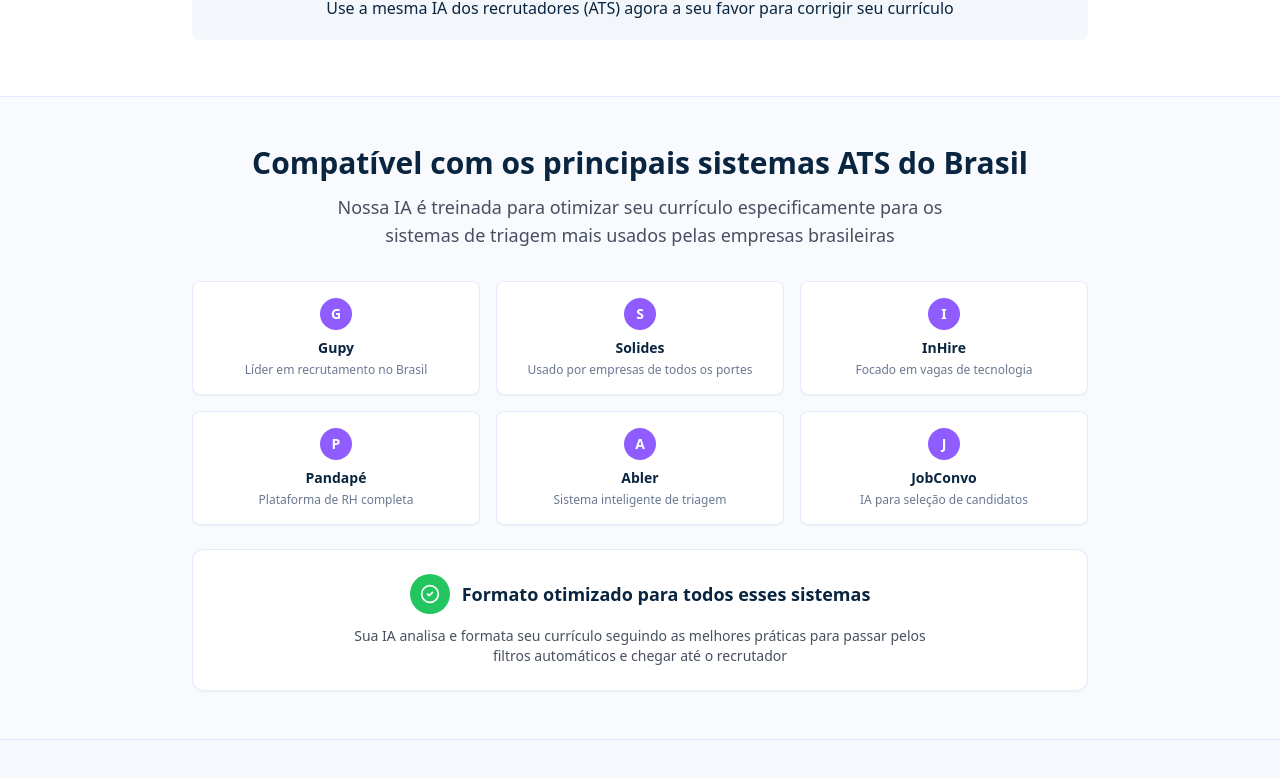
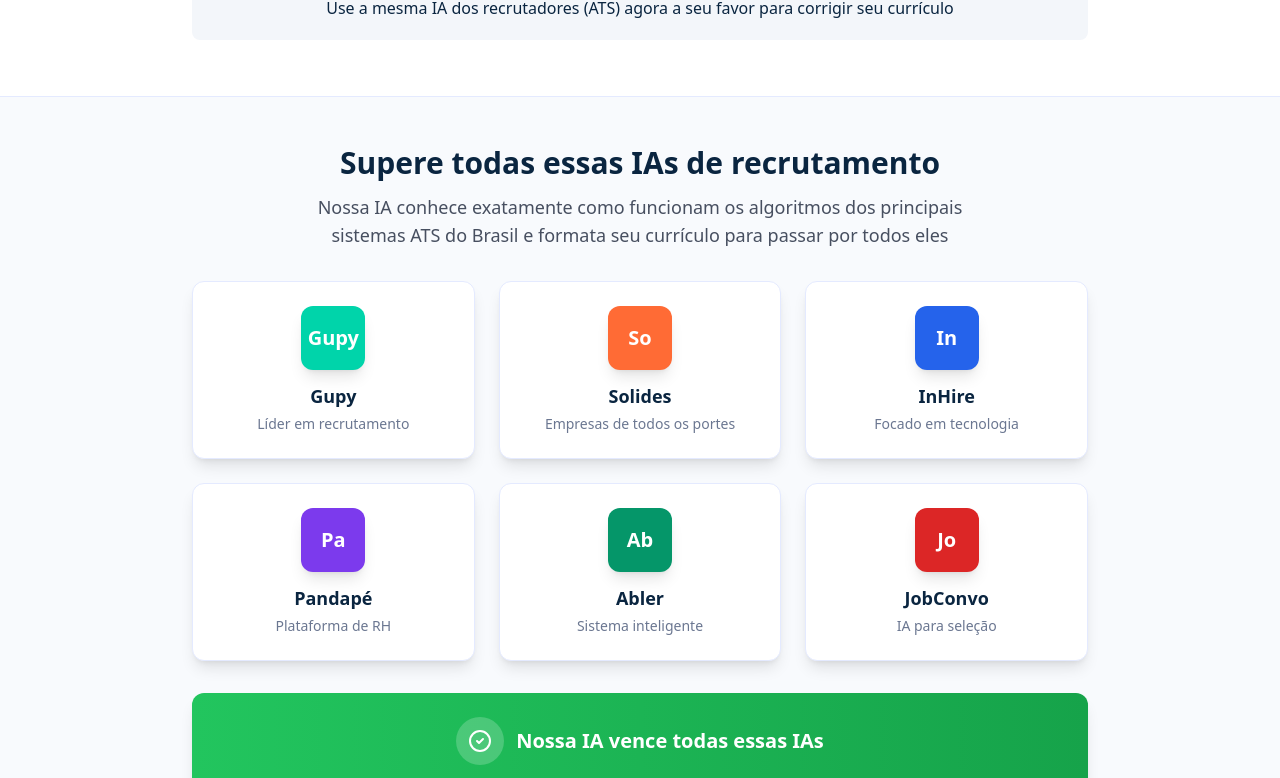
Before and after one commit to sellarim/resume-boost-landing-page, a React (Vite) app: page / in a window 1280 px wide. Shown: the part 930-1708 px from the top of the page. Built offline with nearby package versions, Linux system fonts and the light colour scheme.

Commit message:
Add ATS logos and title
Updated the "ATS Suportados" section in `src/pages/Index.tsx` to include logos for each ATS (Gupy, Solides, InHire, Pandapé, Abler, JobConvo) and changed the section title to "Supere todas essas IAs".

```diff
--- a/src/pages/Index.tsx
+++ b/src/pages/Index.tsx
@@ -125,44 +125,46 @@ const Index = () => {
       <section className="w-full bg-[#f8fafd] py-12 px-4 border-b border-[#e4eaff]">
         <div className="max-w-4xl mx-auto text-center">
           <h2 className="text-2xl md:text-3xl font-bold text-[#0a2540] mb-3">
-            Compatível com os principais sistemas ATS do Brasil
+            Supere todas essas IAs de recrutamento
           </h2>
           <p className="text-lg text-[#474f60] mb-8 max-w-2xl mx-auto">
-            Nossa IA é treinada para otimizar seu currículo especificamente para os sistemas de triagem mais usados pelas empresas brasileiras
+            Nossa IA conhece exatamente como funcionam os algoritmos dos principais sistemas ATS do Brasil e formata seu currículo para passar por todos eles
           </p>
 
-          <div className="grid grid-cols-2 md:grid-cols-3 gap-4 mb-6">
+          <div className="grid grid-cols-2 md:grid-cols-3 gap-6 mb-8">
             {[
-              { name: "Gupy", desc: "Líder em recrutamento no Brasil" },
-              { name: "Solides", desc: "Usado por empresas de todos os portes" },
-              { name: "InHire", desc: "Focado em vagas de tecnologia" },
-              { name: "Pandapé", desc: "Plataforma de RH completa" },
-              { name: "Abler", desc: "Sistema inteligente de triagem" },
-              { name: "JobConvo", desc: "IA para seleção de candidatos" }
+              { name: "Gupy", desc: "Líder em recrutamento", bg: "bg-[#00d4aa]", text: "text-white" },
+              { name: "Solides", desc: "Empresas de todos os portes", bg: "bg-[#ff6b35]", text: "text-white" },
+              { name: "InHire", desc: "Focado em tecnologia", bg: "bg-[#2563eb]", text: "text-white" },
+              { name: "Pandapé", desc: "Plataforma de RH", bg: "bg-[#7c3aed]", text: "text-white" },
+              { name: "Abler", desc: "Sistema inteligente", bg: "bg-[#059669]", text: "text-white" },
+              { name: "JobConvo", desc: "IA para seleção", bg: "bg-[#dc2626]", text: "text-white" }
             ].map((ats, index) => (
-              <div key={index} className="bg-white rounded-lg p-4 shadow-sm border border-[#e4eaff] hover:shadow-md transition-shadow">
-                <div className="flex items-center justify-center mb-2">
-                  <div className="w-8 h-8 bg-[#8f5cff] rounded-full flex items-center justify-center">
-                    <span className="text-white font-bold text-sm">{ats.name.charAt(0)}</span>
+              <div key={index} className="bg-white rounded-xl p-6 shadow-lg border border-[#e4eaff] hover:shadow-xl transition-all hover:scale-105">
+                <div className="flex flex-col items-center">
+                  <div className={`w-16 h-16 ${ats.bg} rounded-xl flex items-center justify-center mb-3 shadow-lg`}>
+                    <span className={`${ats.text} font-bold text-xl`}>
+                      {ats.name.length <= 4 ? ats.name : ats.name.substring(0, 2)}
+                    </span>
                   </div>
+                  <h3 className="font-bold text-[#0a2540] text-lg mb-1">{ats.name}</h3>
+                  <p className="text-sm text-[#6b7791] text-center">{ats.desc}</p>
                 </div>
-                <h3 className="font-semibold text-[#0a2540] text-sm mb-1">{ats.name}</h3>
-                <p className="text-xs text-[#6b7791]">{ats.desc}</p>
               </div>
             ))}
           </div>
 
-          <div className="bg-white rounded-xl p-6 shadow-sm border border-[#e4eaff]">
-            <div className="flex items-center justify-center gap-3 mb-3">
-              <div className="w-10 h-10 bg-[#22c55e] rounded-full flex items-center justify-center">
-                <CheckCircle2 size={20} className="text-white" />
+          <div className="bg-gradient-to-r from-[#22c55e] to-[#16a34a] rounded-xl p-6 shadow-lg text-white">
+            <div className="flex items-center justify-center gap-3 mb-4">
+              <div className="w-12 h-12 bg-white/20 rounded-full flex items-center justify-center">
+                <CheckCircle2 size={24} className="text-white" />
               </div>
-              <span className="text-lg font-semibold text-[#0a2540]">
-                Formato otimizado para todos esses sistemas
+              <span className="text-xl font-bold">
+                Nossa IA vence todas essas IAs
               </span>
             </div>
-            <p className="text-[#474f60] text-sm max-w-xl mx-auto">
-              Sua IA analisa e formata seu currículo seguindo as melhores práticas para passar pelos filtros automáticos e chegar até o recrutador
+            <p className="text-white/90 text-base max-w-2xl mx-auto">
+              Enquanto essas IAs rejeitam currículos, a nossa te ensina exatamente como formatar e escrever para passar por todos esses filtros automáticos e chegar diretamente ao recrutador
             </p>
           </div>
         </div>
```
